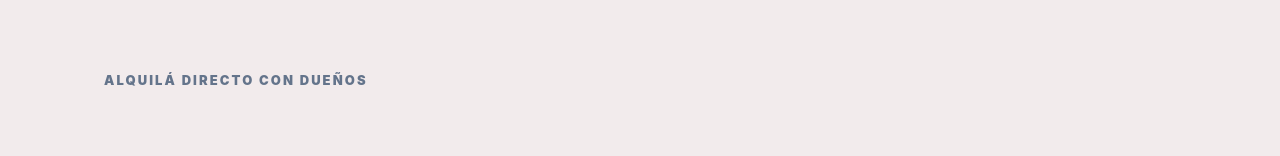
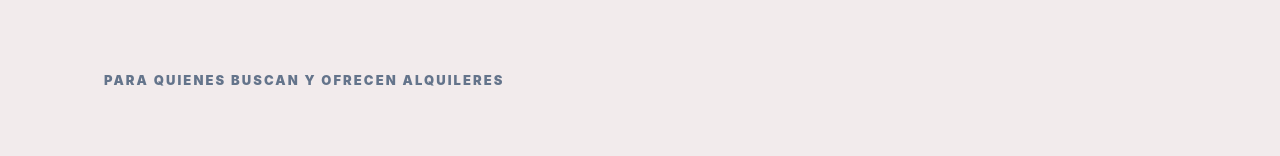
Before and after one commit to rentverlo-dotcom/verlo, a Next.js app: page / in a window 1280 px wide. Shown: the part 179-335 px from the top of the page. Built offline with nearby package versions, Linux system fonts and the light colour scheme; no server answers.

Commit message:
copy(home): speak to property owners and tenants equally

```diff
--- a/app/page.tsx
+++ b/app/page.tsx
@@ -15,7 +15,7 @@ export default function Home(){
   return <main style={{minHeight:"100vh",background:"#f2ebec",color:"#050002",fontFamily:"Inter,system-ui,sans-serif"}}>
     <header style={{padding:"26px max(24px,calc((100vw - 1150px)/2))",background:"#f2ebec",borderBottom:"1px solid rgba(5,0,2,.09)",color:"#050002"}}><Link href="/" aria-label="VERLO inicio"><VerloBrand width={112}/></Link></header>
     <section style={{maxWidth:1120,margin:"0 auto",padding:"clamp(55px,8vw,105px) 24px 90px"}}>
-      <p style={{fontSize:13,fontWeight:900,letterSpacing:".16em"}}>ALQUILÁ DIRECTO CON DUEÑOS</p>
+      <p style={{fontSize:13,fontWeight:900,letterSpacing:".16em"}}>PARA QUIENES BUSCAN Y OFRECEN ALQUILERES</p>
       <h1 style={{fontSize:"clamp(37px,6vw,70px)",letterSpacing:"-.06em",lineHeight:1.08,maxWidth:850}}>¿Qué tipo de alquiler buscás u ofrecés?</h1>
       <p style={{fontSize:19,color:"#61575c",marginBottom:36}}>Elegí una opción para continuar en VERLO.</p>
       <div style={{display:"grid",gridTemplateColumns:"repeat(auto-fit,minmax(min(100%,310px),1fr))",gap:20}}>
```
